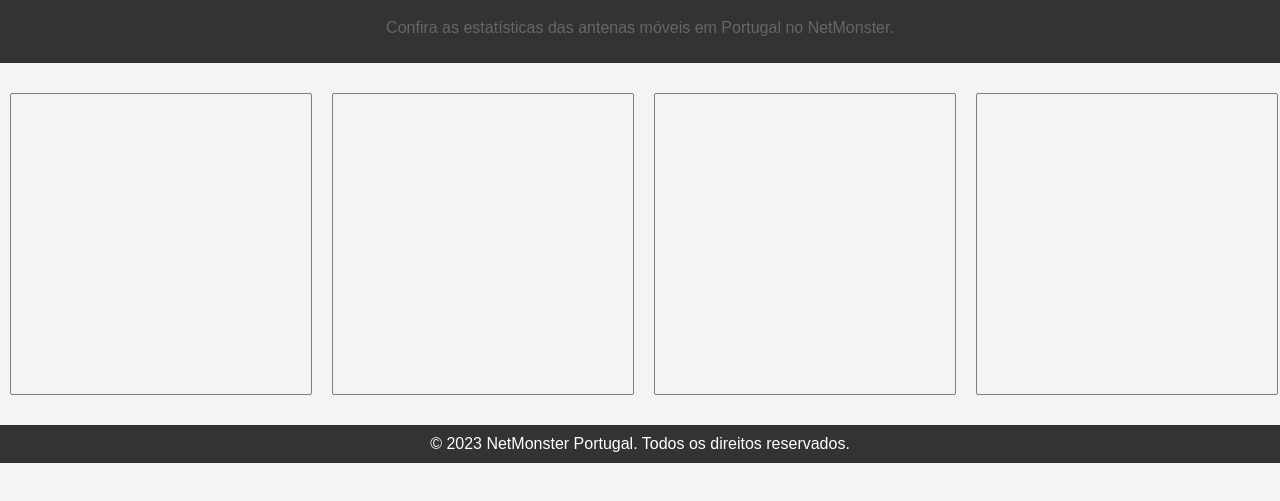
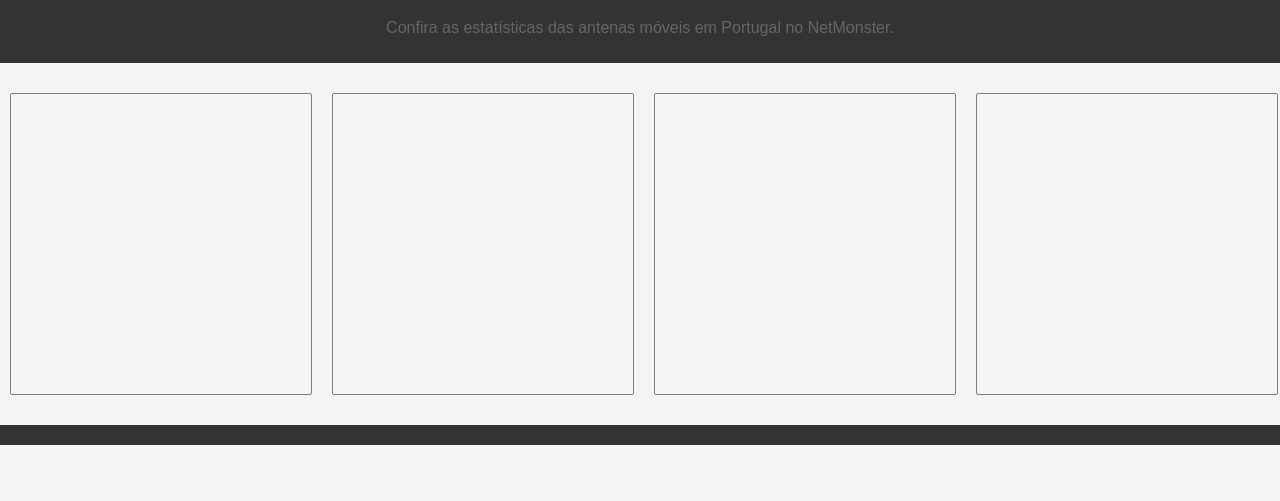
Before and after one commit to luisbaker/NetMonster_Portugal_system, a plain HTML site: page index.html in a window 1280 px wide. Shown: the part 89-590 px from the top of the page. Drawn offline with nearby package versions, Linux system fonts and the light colour scheme; no server answers.

Commit message:
nada de mais

```diff
--- a/index.html
+++ b/index.html
@@ -24,7 +24,7 @@
   </section>
 
   <footer>
-    &copy; 2023 NetMonster Portugal. Todos os direitos reservados.
+    <script src="js/direitosAutorais.js"></script>
   </footer>
 </body>
 </html>
```
